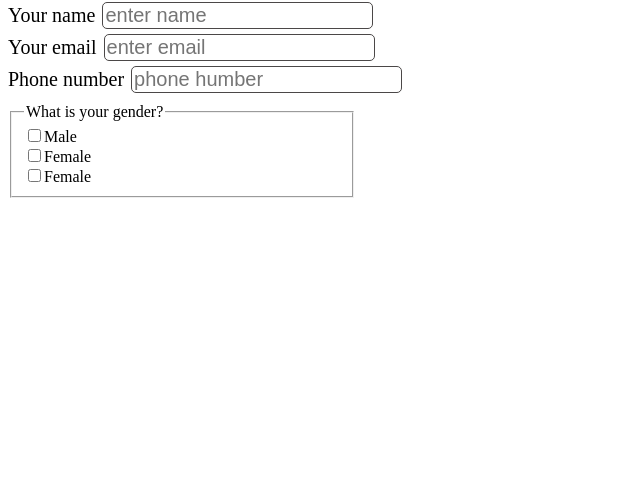
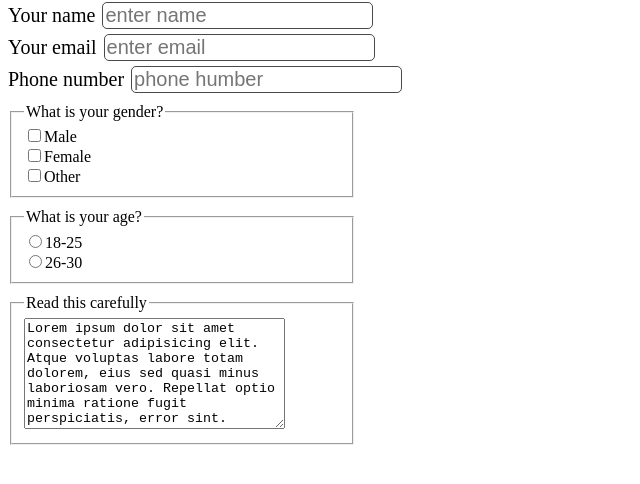
Before and after one commit to Robinahmed5489/Robin-first-github-pro, a plain HTML site: page index.html in a window 1280 px wide. Shown: the part 78-562 px from the top of the page, without its empty margins (0-640 px from the left). Drawn offline with Linux system fonts and the light colour scheme.

Commit message:
I have added two more fieldset

```diff
--- a/index.html
+++ b/index.html
@@ -23,17 +23,31 @@
         <fieldset>
             <legend>What is your gender?</legend>
             <label for="male">
-                <input type="checkbox" name="female" id="male">Male
+                <input type="checkbox" name="gender" id="male">Male
             </label>
             <label for="female">
-                <input type="checkbox" name="female" id="female">Female
+                <input type="checkbox" name="gender" id="female">Female
             </label>
             <label for="other">
-                <input type="checkbox" name="other" id="other">Female
+                <input type="checkbox" name="gender" id="other">Other
             </label>
+        </fieldset>
+        <fieldset>
+            <legend>What is your age?</legend>
+            <label for="1st_gen">
+                <input type="radio" name="generation" id="1st_gen">18-25
+            </label>
+            <label for="2nd_gen">
+                <input type="radio" name="generation" id="2nd_gen">26-30
+            </label>
+        </fieldset>
+        <fieldset>
+            <legend>Read this carefully</legend>
+            <textarea name="" id="" cols="30" rows="7">Lorem ipsum dolor sit amet consectetur adipisicing elit. Atque voluptas labore totam dolorem, eius sed quasi minus laboriosam vero. Repellat optio minima ratione fugit perspiciatis, error sint. Blanditiis, officia itaque. Lorem, ipsum dolor sit amet consectetur adipisicing elit. Sunt iste voluptas asperiores in debitis unde, adipisci ratione magni necessitatibus sed ipsam corrupti maiores nulla a recusandae eligendi neque quas reiciendis.</textarea>
         </fieldset>
 
     </div>
+
 
 </form>
 <body>
```
